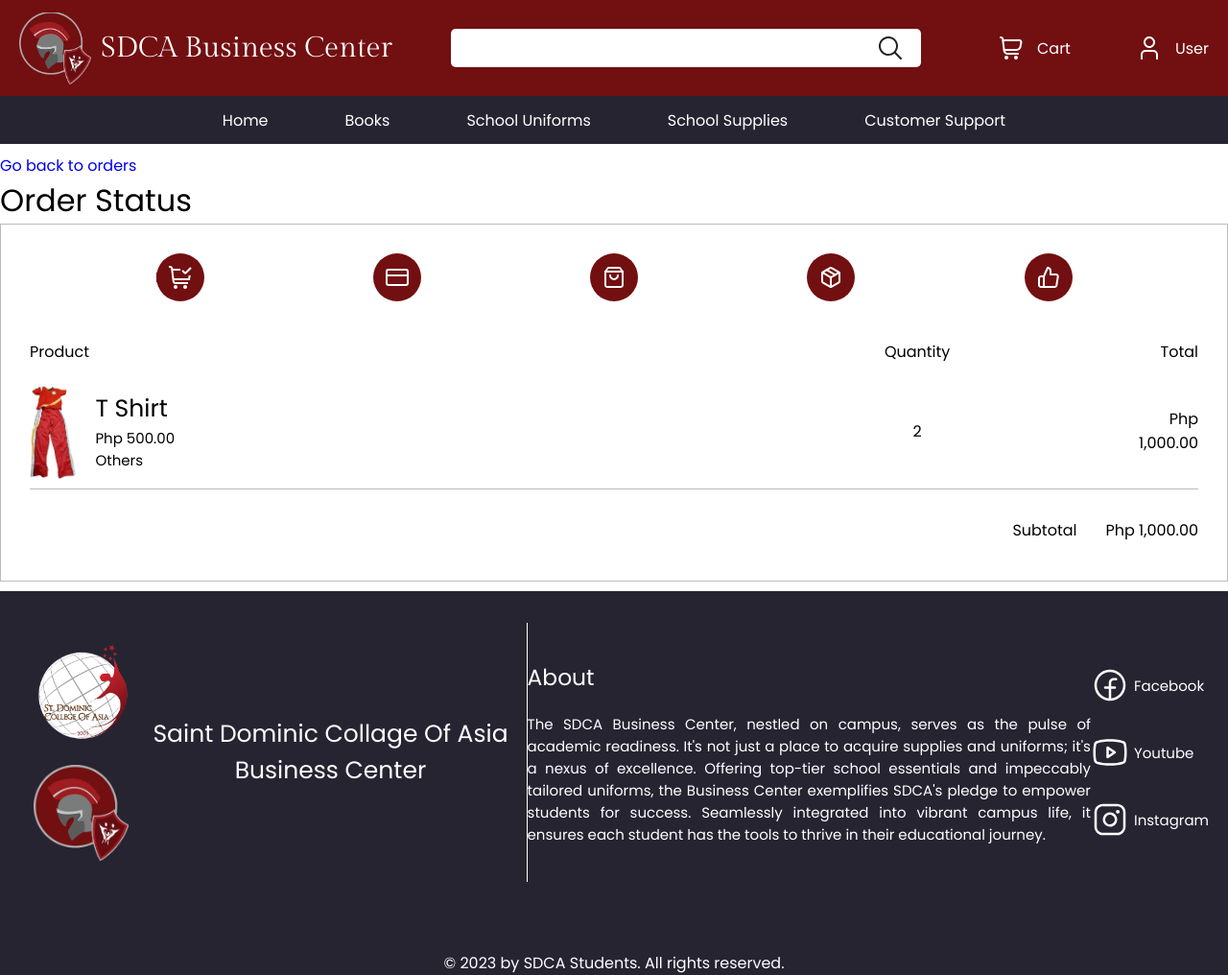
After one commit to d3vLimpiado/new_sdca_business_center, a PHP site: page /pages/status.php in a window 1280 px wide. The commit adds this page. Shown: the whole page at 96% size. Run offline with PHP 8.4, Linux system fonts and the light colour scheme.

Commit message:
feat: orders, order status, and update styles

```diff
--- a/index.php
+++ b/index.php
@@ -76,7 +76,7 @@
         <img class="feature-bg" src="<?php echo $url;?>/assets/images/students.png" />
         <span>Featured</span>
         <h1 class="feature-title">SCHOOL UNIFORMS</h1>
-        <button class="sdca-button-primary feature-btn">View All</button>
+        <a href="<?php echo $url; ?>pages/products.php" class="sdca-button-primary feature-btn">View All</a>
       </div>
       <div class="feature-cards">
         <div class="feature-cards-card">
@@ -116,7 +116,7 @@
         <img class="feature-bg" src="<?php echo $url;?>/assets/images/school_supplies.jpg" />
         <span>Featured</span>
         <h1 class="feature-title">SCHOOL SUPPLIES</h1>
-        <button class="sdca-button-primary feature-btn">View All</button>
+        <a href="<?php echo $url; ?>pages/products.php" class="sdca-button-primary feature-btn">View All</a>
       </div>
       <div class="feature-cards">
         <div class="feature-cards-card">
--- a/js/index.js
+++ b/js/index.js
@@ -60,7 +60,7 @@
 
 // For Cart Page
 const cartItems = document.getElementsByClassName("cart-content-table-items-item");
-const noItemTr = document.querySelector(".cart-content-table-items-no")
+const cartTable = document.querySelector(".cart-content-table")
 
 if(cartItems.length) {
   const cartTbody = document.querySelector('.cart-content-table-items');
@@ -74,8 +74,7 @@
     qtyTdChildrens[1].addEventListener('click', () => {
       cartTbody.removeChild(cartItem)
       if(cartTbody.children.length === 1) {
-        noItemTr.style.display = "table-row";
-        console.log('display none')
+        cartTable.setAttribute("data-cart-table", "no-items")
       }
     })
     // VALUE
@@ -96,7 +95,6 @@
 }
 
 // For checkout modal
-
 const sdcaModal = document.querySelector(".sdca-modal");
 const termsConditionCheckbox = document.getElementById("termscondition")
 
@@ -119,10 +117,6 @@
     termsConditionCheckbox.checked = false;
     sdcaModal.classList.remove("open");
   })
-
-  if(termsConditionCheckbox.checked) {
-    termsConditionCheckbox.removeEventListener("click", )
-  }
 }
 
 // Product Page increment and decrement page
@@ -160,6 +154,6 @@
     }
   }
 
-  const increase = document.getElementById("increase").addEventListener("click", increment);
-  const decrease = document.getElementById("decrease").addEventListener("click", decrement);
+  document.getElementById("increase").addEventListener("click", increment);
+  document.getElementById("decrease").addEventListener("click", decrement);
 }
--- a/pages/cart.php
+++ b/pages/cart.php
@@ -6,7 +6,8 @@
   <div class="main-content">
     <h1 class="cart-page-title">Cart</h1>
     <div class="cart-content">
-      <table class="cart-content-table">
+      <!-- <table class="cart-content-table" data-cart-table="no-items"> -->
+      <table class="cart-content-table" data-cart-table="">
         <thead>
           <tr>
             <th class="header-product">Product</th>
--- /dev/null
+++ b/pages/status.php
@@ -0,0 +1,49 @@
+<!-- Importing HEADER Template -->
+<?php include('../template/header.php'); ?>
+
+<!-- All contents should be enclosed or put into this element. -->
+<main class="main">
+  <div class="main-content">
+    <a href="<?php echo $url;?>pages/orders.php">Go back to orders</a>
+    <h1>Order Status</h1>
+    <div class="sdca-card order-status">
+      <div class="order-status-progress" data-progress-status="0">
+        <i class="order-status-progress-processing"></i>
+        <i class="order-status-progress-payment"></i>
+        <i class="order-status-progress-prepared"></i>
+        <i class="order-status-progress-claimed"></i>
+        <i class="order-status-progress-completed"></i>
+      </div>
+      <table class="order-status-product">
+        <thead>
+          <tr>
+            <th>Product</th>
+            <th>Quantity</th>
+            <th>Total</th>
+          </tr>
+        </thead>
+        <tbody class="order-status-product">
+          <tr class="order-status-product-item">
+            <td class="order-status-product-item-content">
+              <img src="<?php echo $url; ?>assets/images/products/pe_full.jpg" alt="PE">
+              <div class="order-status-product-item-content-details">
+                <h3>T Shirt</h3>
+                <p>Php 500.00</p>
+                <p>Others</p>
+              </div>
+            </td>
+            <td>2</td>
+            <td>Php 1,000.00</td>
+          </tr>
+        </tbody>
+      </table>
+      <div class="order-status-subtotal">
+        <p>Subtotal</p>
+        <span>Php 1,000.00</span>
+      </div>
+    </div>
+  </div>
+</main>
+
+<!-- Importing FOOTER Template -->
+<?php include '../template/footer.php'; ?>
--- a/scss/_cart.scss
+++ b/scss/_cart.scss
@@ -118,6 +118,10 @@
       }
     }
   }
+
+  &[data-cart-table="no-items"] &-items-no {
+    display: table-row;
+  }
 }
 
 .cart-content-breakout {
--- a/scss/_home_featured.scss
+++ b/scss/_home_featured.scss
@@ -43,6 +43,7 @@
 
       font-size: 20px;
       font-weight: 400;
+      padding: 10px 0;
     }
 
   }
--- a/scss/_nav.scss
+++ b/scss/_nav.scss
@@ -110,9 +110,36 @@
   }
 
   &Sec {
+    position: relative;
+    color: var(--color_light);
 
     &Icon {
       background-image: url("../assets/icons/user.svg");
+    }
+
+
+    &-dropdown {
+      position: absolute;
+      bottom: -80px;
+      right: 0;
+      width: 100px;
+      height: 80px;
+      background-color: var(--color_light);
+      text-align: right;
+      padding: 10px;
+      display: none;
+      flex-direction: column;
+      justify-content: space-between;
+      a {
+        color: var(--color_dark);
+        &:hover {
+          color: var(--color_primary);
+        }
+      }
+    }
+
+    &:hover  &-dropdown {
+      display: flex;
     }
   }
 }
--- /dev/null
+++ b/scss/_order_status.scss
@@ -0,0 +1,131 @@
+.order-status {
+  display: flex;
+  flex-direction: column;
+  justify-content: center;
+  align-items: center;
+  padding: 0 30px 40px;
+
+  &-progress {
+    margin: 30px 0;
+    position: relative;
+    max-width: 955px;
+    width: 100%;
+    display: flex;
+    justify-content: space-between;
+    overflow: hidden;
+    i {
+      width: 50px;
+      height: 50px;
+      background-position: center center;
+      background-color: var(--color_primary);
+      background-size: 24px 24px;
+      background-repeat: no-repeat;
+      border-radius: 50px;
+    }
+
+    &-processing {
+      background-image: url("../assets/icons/shopping-cart-check.svg");
+    }
+    &-payment {
+      background-image: url("../assets/icons/credit-card.svg");
+    }
+    &-prepared {
+      background-image: url("../assets/icons/shopping-bag.svg");
+    }
+    &-claimed {
+      background-image: url("../assets/icons/package.svg");
+    }
+    &-completed {
+      background-image: url("../assets/icons/thumbs-up.svg");
+    }
+
+    &::after {
+      content: "";
+      z-index: -1;
+      position: absolute;
+      top: 50%;
+      left: -950px;
+      transform: translateY(-50%);
+      background-color: var(--color_primary);
+      width: inherit;
+      height: 10px;
+    }
+
+    &[data-progress-status='1'] {
+      &::after {
+        left: -700px;
+      }
+    }
+    &[data-progress-status='2'] {
+      &::after {
+        left: -470px;
+      }
+    }
+    &[data-progress-status='3'] {
+      &::after {
+        left: -260px;
+      }
+    }
+    &[data-progress-status='4'] {
+      &::after {
+        left: 0;
+      }
+    }
+  }
+
+  &-product {
+    border-collapse: collapse;
+    width: 100%;
+    border-bottom: 1px solid var(--color_dark_30);
+
+    th, td {
+      text-align: center;
+      padding: 10px 0;
+
+      &:first-child {
+        text-align: left;
+        width: 60%;
+      }
+
+      &:nth-child(2), &:last-child {
+        width: 40%;
+      }
+
+      &:last-child {
+        text-align: right;
+      }
+    }
+
+    &-item {
+      &-content {
+        display: flex;
+        align-items: center;
+        gap: 20px;
+        img {
+          width: auto;
+          height: 100px;
+        }
+
+        &-details {
+          h3 {
+            font-size: 25px;
+            font-weight: 400;
+          }
+
+          p {
+            font-size: 15px;
+            font-weight: 400;
+          }
+        }
+      }
+    }
+  }
+
+  &-subtotal {
+    display: flex;
+    width: 100%;
+    justify-content: flex-end;
+    gap: 30px;
+    margin-top: 30px;
+  }
+}
--- a/scss/style.scss
+++ b/scss/style.scss
@@ -9,6 +9,8 @@
 @use "./cart";
 @use "./checkout";
 @use "./products";
+@use "./orders";
+@use "./order_status";
 
 body {
   display: grid;
--- a/styles/style.css
+++ b/styles/style.css
@@ -6,7 +6,7 @@
   --color_light: #FFFFFF;
 }
 
-.sdca-button, .sdca-button-disabled, .sdca-button-primary-disabled, .sdca-button-primary {
+.sdca-button, .sdca-button.disabled, .sdca-button-primary, .sdca-button-primary.disabled {
   cursor: pointer;
   text-align: center;
   text-decoration: none;
@@ -16,13 +16,13 @@
   border-radius: 5px;
   border: 1px solid var(--color_primary);
 }
-.sdca-button-primary {
+.sdca-button-primary, .sdca-button-primary.disabled {
   border: none;
   background-color: var(--color_primary);
   color: var(--color_light);
 }
-.sdca-button-disabled, .sdca-button-primary-disabled {
-  opacity: 0.9;
+.sdca-button.disabled, .disabled.sdca-button-primary {
+  opacity: 0.6;
   cursor: not-allowed;
 }
 .sdca-card {
@@ -213,8 +213,34 @@
 .userCartIcon {
   background-image: url("../assets/icons/shopping-cart.svg");
 }
+.userSec {
+  position: relative;
+  color: var(--color_light);
+}
 .userSecIcon {
   background-image: url("../assets/icons/user.svg");
+}
+.userSec-dropdown {
+  position: absolute;
+  bottom: -80px;
+  right: 0;
+  width: 100px;
+  height: 80px;
+  background-color: var(--color_light);
+  text-align: right;
+  padding: 10px;
+  display: none;
+  flex-direction: column;
+  justify-content: space-between;
+}
+.userSec-dropdown a {
+  color: var(--color_dark);
+}
+.userSec-dropdown a:hover {
+  color: var(--color_primary);
+}
+.userSec:hover .userSec-dropdown {
+  display: flex;
 }
 
 .nav {
@@ -467,6 +493,7 @@
   height: 50px;
   font-size: 20px;
   font-weight: 400;
+  padding: 10px 0;
 }
 .feature-cards {
   width: 100%;
@@ -711,6 +738,9 @@
 .cart-content-table-items-item .cart-item-price {
   font-size: 20px;
   font-weight: 400;
+}
+.cart-content-table[data-cart-table=no-items] .cart-content-table-items-no {
+  display: table-row;
 }
 
 .cart-content-breakout {
@@ -1051,6 +1081,160 @@
   background-color: red;
 }
 
+.order-table {
+  width: 100%;
+  border-collapse: collapse;
+  border: 1px solid var(--color_dark_30);
+}
+.order-table th, .order-table td {
+  text-align: center;
+  padding: 20px;
+  border-bottom: 1px solid var(--color_dark_30);
+}
+.order-table th:first-child, .order-table td:first-child {
+  text-align: left;
+}
+.order-table-item-no {
+  display: none;
+}
+.order-table-item-no td {
+  text-align: center !important;
+}
+.order-table-item-col1-content {
+  display: flex;
+  align-items: center;
+  gap: 40px;
+}
+.order-table-item-col1-content img {
+  height: 100px;
+  width: auto;
+}
+.order-table-item-col1-content-details {
+  display: flex;
+  flex-direction: column;
+  gap: 5px;
+  font-size: 15px;
+}
+.order-table-item-col1-content-details h3 a {
+  color: var(--color_dark);
+  font-size: 25px;
+  font-weight: 400;
+}
+.order-table-item-col5 button {
+  width: 130px;
+  height: 40px;
+}
+.order-table[data-order-table=no-items] .order-table-item-no {
+  display: table-row;
+}
+
+.order-status {
+  display: flex;
+  flex-direction: column;
+  justify-content: center;
+  align-items: center;
+  padding: 0 30px 40px;
+}
+.order-status-progress {
+  margin: 30px 0;
+  position: relative;
+  max-width: 955px;
+  width: 100%;
+  display: flex;
+  justify-content: space-between;
+  overflow: hidden;
+}
+.order-status-progress i {
+  width: 50px;
+  height: 50px;
+  background-position: center center;
+  background-color: var(--color_primary);
+  background-size: 24px 24px;
+  background-repeat: no-repeat;
+  border-radius: 50px;
+}
+.order-status-progress-processing {
+  background-image: url("../assets/icons/shopping-cart-check.svg");
+}
+.order-status-progress-payment {
+  background-image: url("../assets/icons/credit-card.svg");
+}
+.order-status-progress-prepared {
+  background-image: url("../assets/icons/shopping-bag.svg");
+}
+.order-status-progress-claimed {
+  background-image: url("../assets/icons/package.svg");
+}
+.order-status-progress-completed {
+  background-image: url("../assets/icons/thumbs-up.svg");
+}
+.order-status-progress::after {
+  content: "";
+  z-index: -1;
+  position: absolute;
+  top: 50%;
+  left: -950px;
+  transform: translateY(-50%);
+  background-color: var(--color_primary);
+  width: inherit;
+  height: 10px;
+}
+.order-status-progress[data-progress-status="1"]::after {
+  left: -700px;
+}
+.order-status-progress[data-progress-status="2"]::after {
+  left: -470px;
+}
+.order-status-progress[data-progress-status="3"]::after {
+  left: -260px;
+}
+.order-status-progress[data-progress-status="4"]::after {
+  left: 0;
+}
+.order-status-product {
+  border-collapse: collapse;
+  width: 100%;
+  border-bottom: 1px solid var(--color_dark_30);
+}
+.order-status-product th, .order-status-product td {
+  text-align: center;
+  padding: 10px 0;
+}
+.order-status-product th:first-child, .order-status-product td:first-child {
+  text-align: left;
+  width: 60%;
+}
+.order-status-product th:nth-child(2), .order-status-product th:last-child, .order-status-product td:nth-child(2), .order-status-product td:last-child {
+  width: 40%;
+}
+.order-status-product th:last-child, .order-status-product td:last-child {
+  text-align: right;
+}
+.order-status-product-item-content {
+  display: flex;
+  align-items: center;
+  gap: 20px;
+}
+.order-status-product-item-content img {
+  width: auto;
+  height: 100px;
+}
+.order-status-product-item-content-details h3 {
+  font-size: 25px;
+  font-weight: 400;
+}
+.order-status-product-item-content-details p {
+  font-size: 15px;
+  font-weight: 400;
+}
+.order-status-subtotal {
+  display: flex;
+  width: 100%;
+  justify-content: flex-end;
+  gap: 30px;
+  margin-top: 30px;
+}
+
 body {
   display: grid;
   grid-template-rows: 1fr 400px;
--- a/template/header.php
+++ b/template/header.php
@@ -30,10 +30,14 @@
             <i class="userCartIcon"></i>
             <span class="userCartText">Cart</span>
           </a>
-          <a href="#" class="userSec">
+          <div href="#" class="userSec">
             <i class="userSecIcon"></i>
             <span class="userSecText">User</span>
-          </a>
+            <div class="userSec-dropdown">
+              <a href="#">Login</a>
+              <a href="<?php echo $url;?>pages/orders.php">Orders</a>
+            </div>
+          </div>
         </div>
       </div>
     </div>
```
Also changed, not shown: pages/orders.php (added, +47 -0 lines), scss/_orders.scss (added, +65 -0 lines), assets/icons/credit-card.svg (added), assets/icons/package.svg (added), assets/icons/shopping-bag.svg (added), assets/icons/shopping-cart-check.svg (added), assets/icons/thumbs-up.svg (added).
